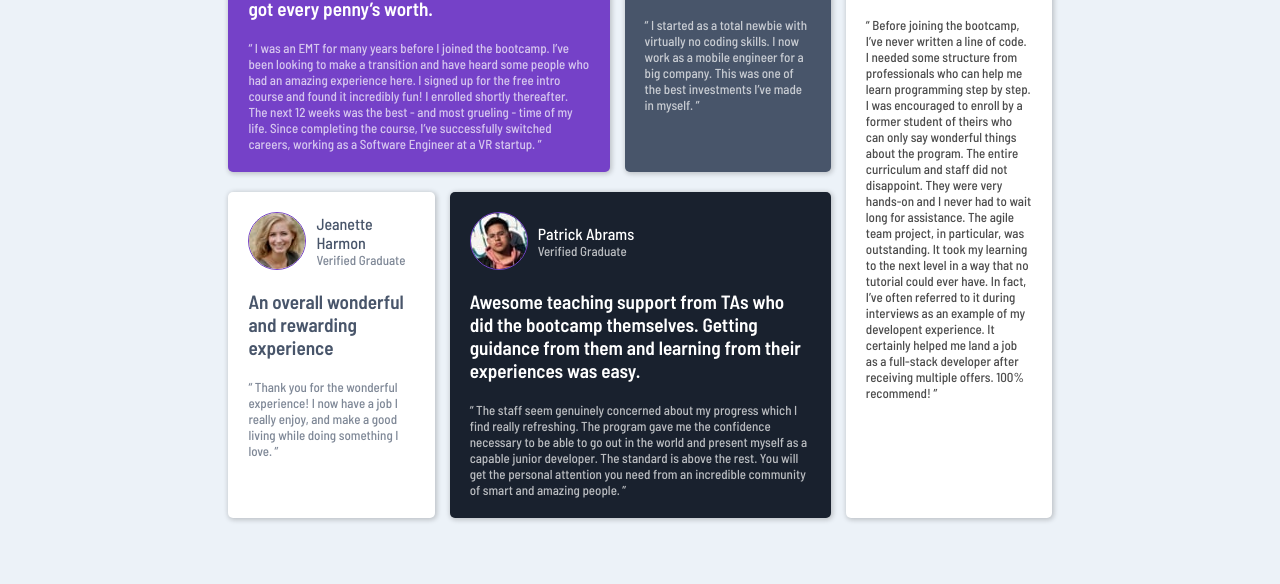
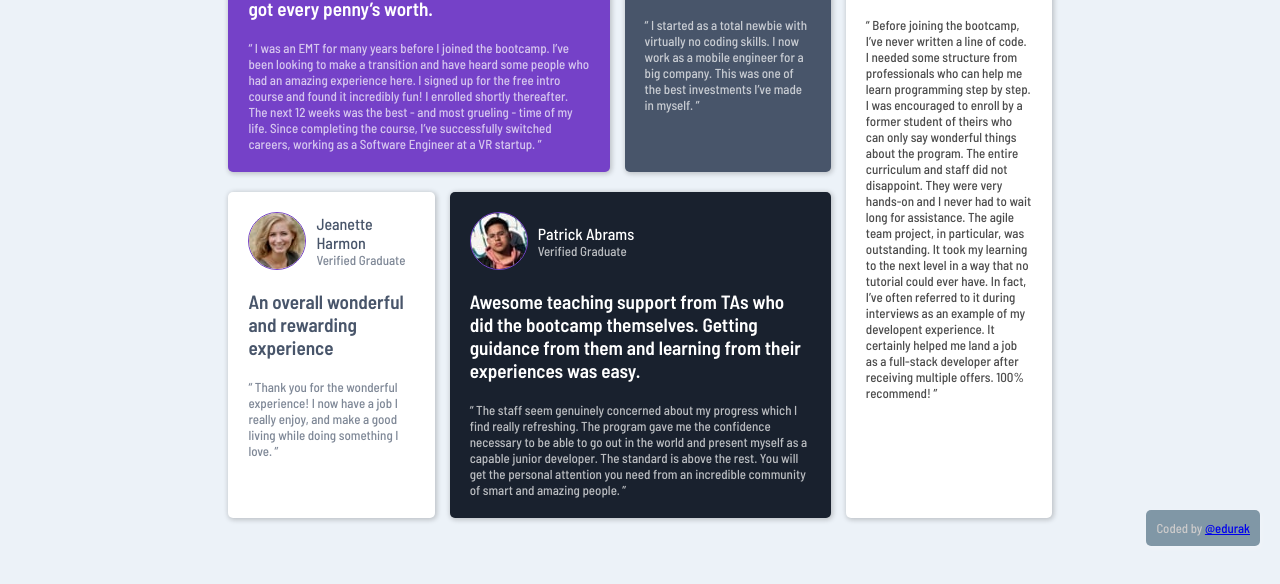
Before and after one commit to EserQA/TestimonalChallangeGridAndFlewBoxCSS, a plain HTML site: page index.html in a window 1280 px wide. Shown: the part 234-818 px from the top of the page. Drawn offline with Linux system fonts and the light colour scheme.

Commit message:
third commit

```diff
--- a/index.html
+++ b/index.html
@@ -96,8 +96,8 @@
     </div>
   </div>
 
-   <!--<div class="attribution">
+   <div class="attribution">
     Coded by <a href="https://www.linkedin.com/in/eserdurakqa/" target="_blank">@edurak</a>
-  </div>-->
+  </div>
 </body>
 </html>
--- a/style.css
+++ b/style.css
@@ -82,6 +82,19 @@ body{
     z-index: 1;
 }
 
+.attribution {
+    position: absolute;
+    text-align: center;
+    right: 20px;
+    bottom: 20px;
+    font-size: 0.8rem;
+    background-color: #8097A6;
+    padding: 10px;
+    border-radius: 5px;
+    color: rgb(204, 203, 203);
+    box-shadow: 1px 2px 5px 1px rgba(255,255,255, 0.2);
+}
+
 @media (min-width: 576px) {
     #testimonial-grid-container {
         display: flex;
```
